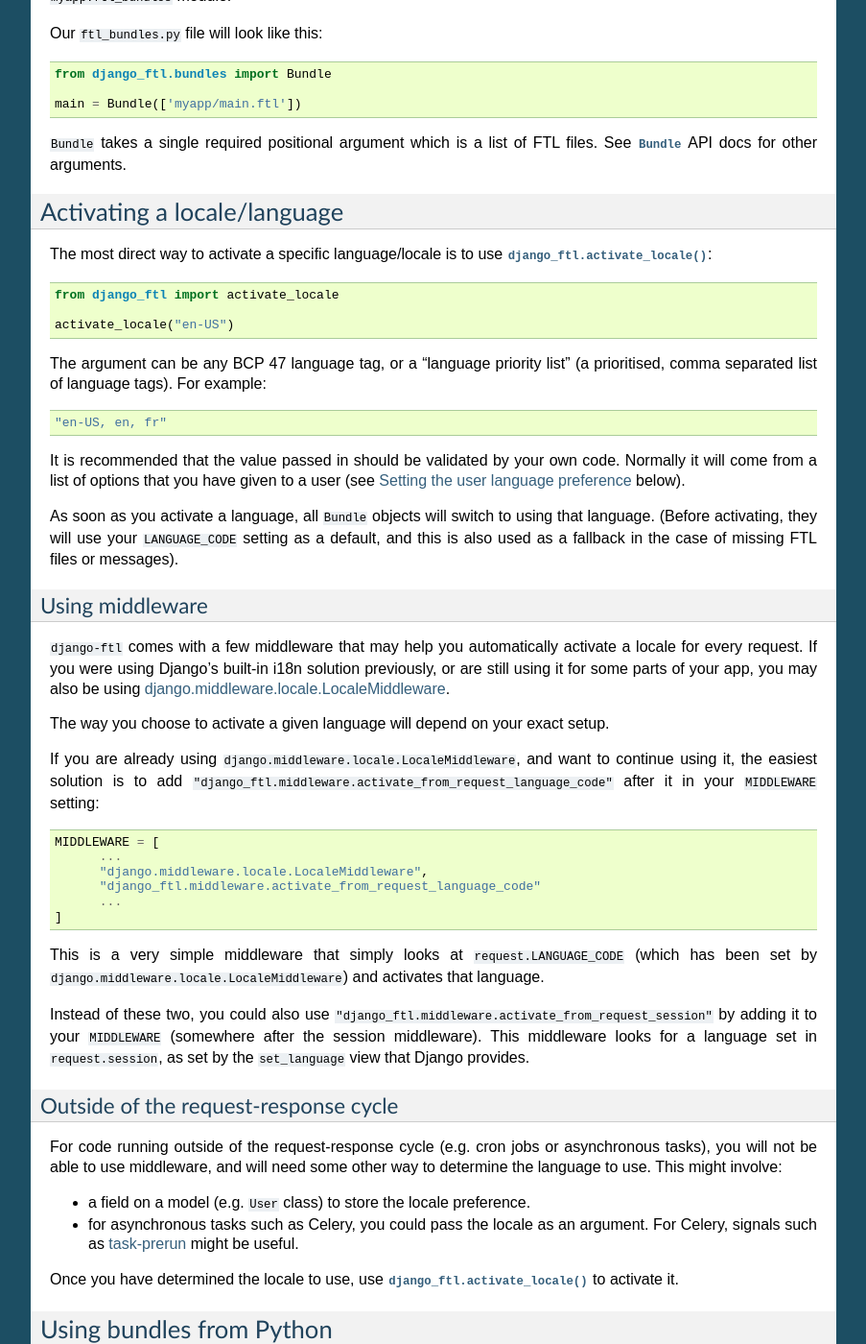
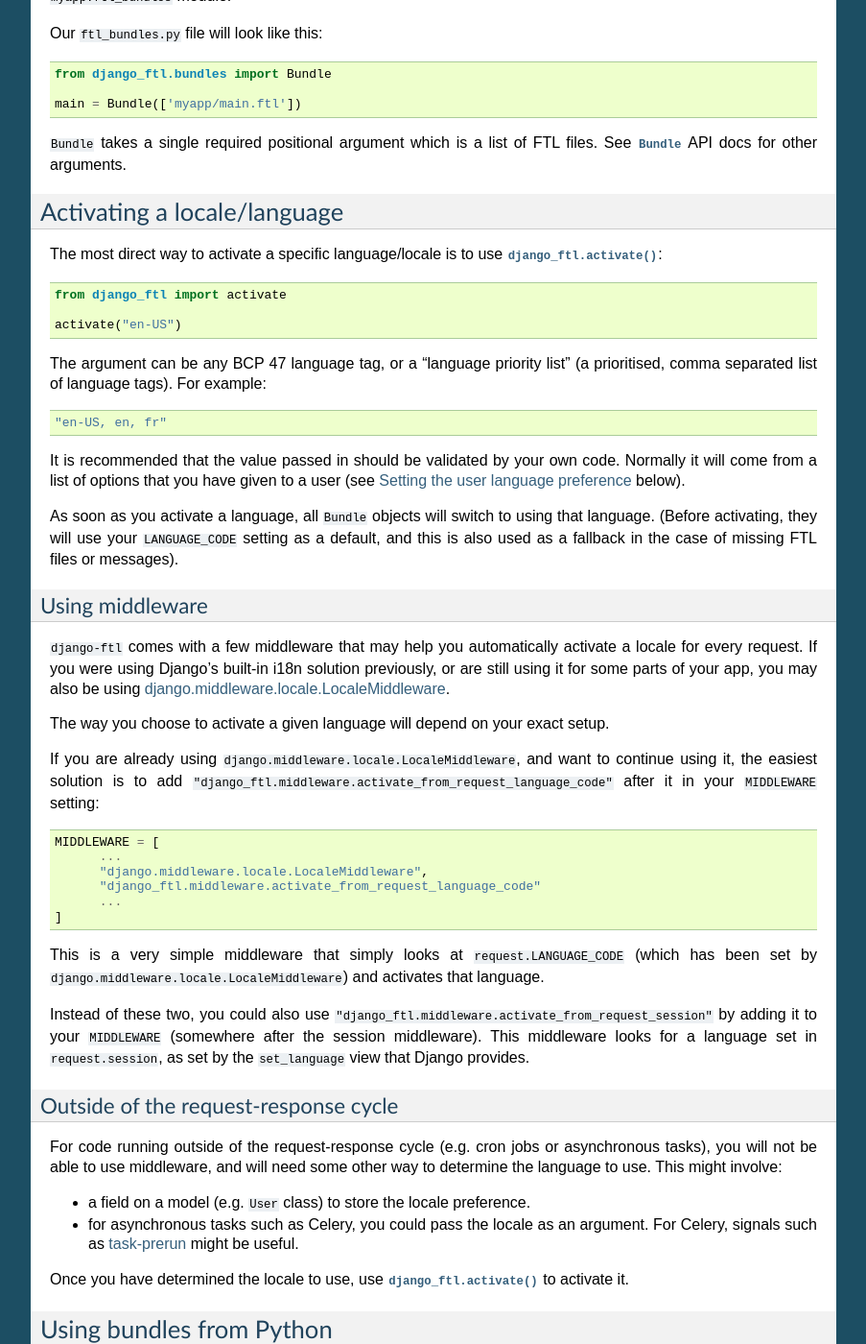
Before and after one commit to django-ftl/django-ftl, a Sphinx documentation site: the page built from docs/usage.rst, in a window 1280 px wide and 1400 px high, scrolled down 2014 px. Shown: the whole window at 96% size, without its empty margins (198-1101 px from the left). Built offline with Sphinx 7.4.7, drawn with Linux system fonts in a browser that asks for light colours; some of the changed text lies outside the part shown.

Commit message:
activate_locale -> activate for parity with Django i18n

```diff
--- a/docs/api/activator.rst
+++ b/docs/api/activator.rst
@@ -1,7 +1,7 @@
 .. currentmodule:: django_ftl
 
 
-.. function:: activate_locale(locale_code)
+.. function:: activate(locale_code)
 
    Activate a locale given by a BCP47 locale code (e.g. "en-US"). All
    :class:`~django_ftl.bundles.Bundle` objects will be switched to look for
@@ -9,7 +9,7 @@
 
    This uses a thread local variable internally to store the current locale.
 
-.. function:: deactivate_locale()
+.. function:: deactivate()
 
    De-activate the currently activated locale. All Bundles will throw exceptions
    if you try to generate messages with them, until you activate another
--- a/docs/api/bundle.rst
+++ b/docs/api/bundle.rst
@@ -120,7 +120,7 @@ include:
 
 * ``Bundle.format``: If ``require_activate`` is True, this method will raise a
   ``django_ftl.bundles.NoLocaleSet`` exception if you attempt to use it before
-  calling ``activate_locale``. This is a deliberate feature to help flush out
+  calling ``activate``. This is a deliberate feature to help flush out
   cases where you are using :meth:`Bundle.format` before setting a locale,
   instead of :meth:`Bundle.format_lazy`.
 
--- a/docs/usage.rst
+++ b/docs/usage.rst
@@ -143,13 +143,13 @@ Activating a locale/language
 ----------------------------
 
 The most direct way to activate a specific language/locale is to use
-:func:`django_ftl.activate_locale`:
+:func:`django_ftl.activate`:
 
 .. code-block:: python
 
-   from django_ftl import activate_locale
+   from django_ftl import activate
 
-   activate_locale("en-US")
+   activate("en-US")
 
 The argument can be any BCP 47 language tag, or a "language priority list"
 (a prioritised, comma separated list of language tags). For example::
@@ -215,7 +215,7 @@ other way to determine the language to use. This might involve:
   might be useful.
 
 Once you have determined the locale to use, use
-:func:`django_ftl.activate_locale` to activate it.
+:func:`django_ftl.activate` to activate it.
 
 Using bundles from Python
 -------------------------
@@ -269,7 +269,7 @@ the text translated into the default language.
 
 To prevent this from happening, you can also pass ``require_activate=True``
 parameter to :meth:`~django_ftl.bundles.Bundle.__init__`. As long as you do not
-put a ``activate_locale`` call at module level in your project, this will cause
+put a ``activate`` call at module level in your project, this will cause
 the ``Bundle`` to raise an exception if attempt to use the ``format`` method at
 module level.
 
--- a/src/django_ftl/__init__.py
+++ b/src/django_ftl/__init__.py
@@ -5,9 +5,9 @@ from .bundles import activator
 __version__ = '0.0.2-dev'
 
 
-def activate_locale(locale):
+def activate(locale):
     activator.activate(locale)
 
 
-def deactivate_locale():
+def deactivate():
     activator.deactivate()
```
Also changed, not shown: 4 other files.
